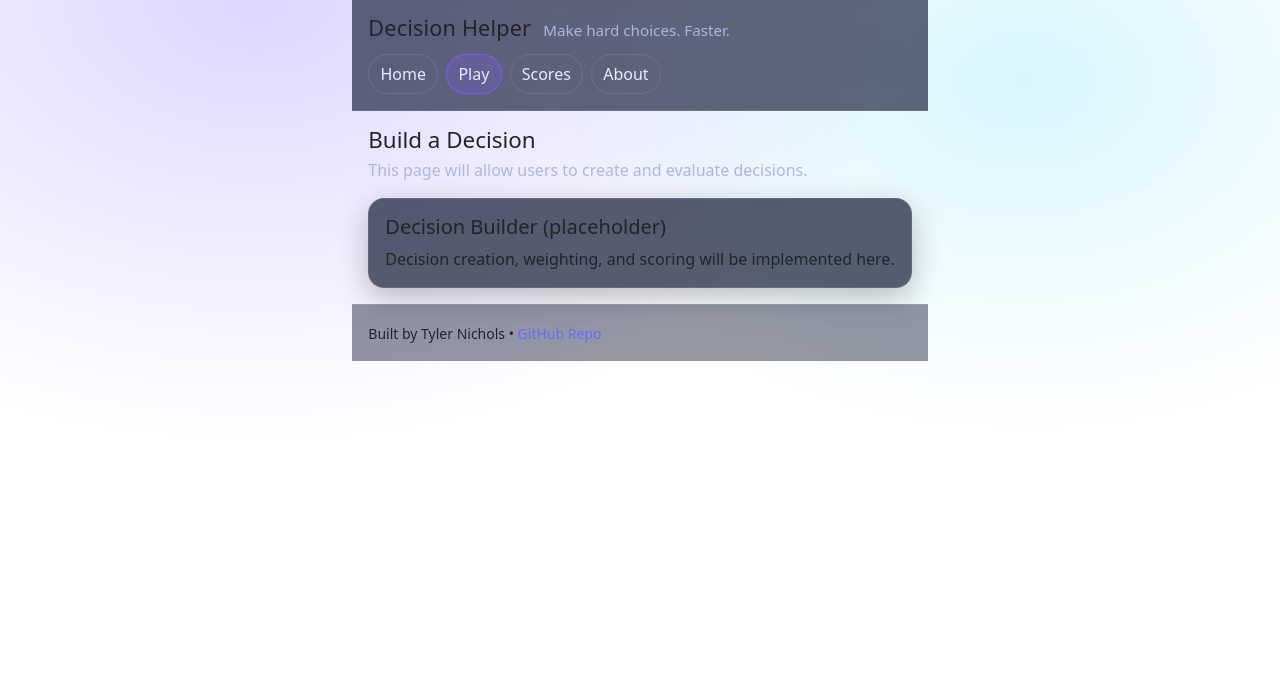
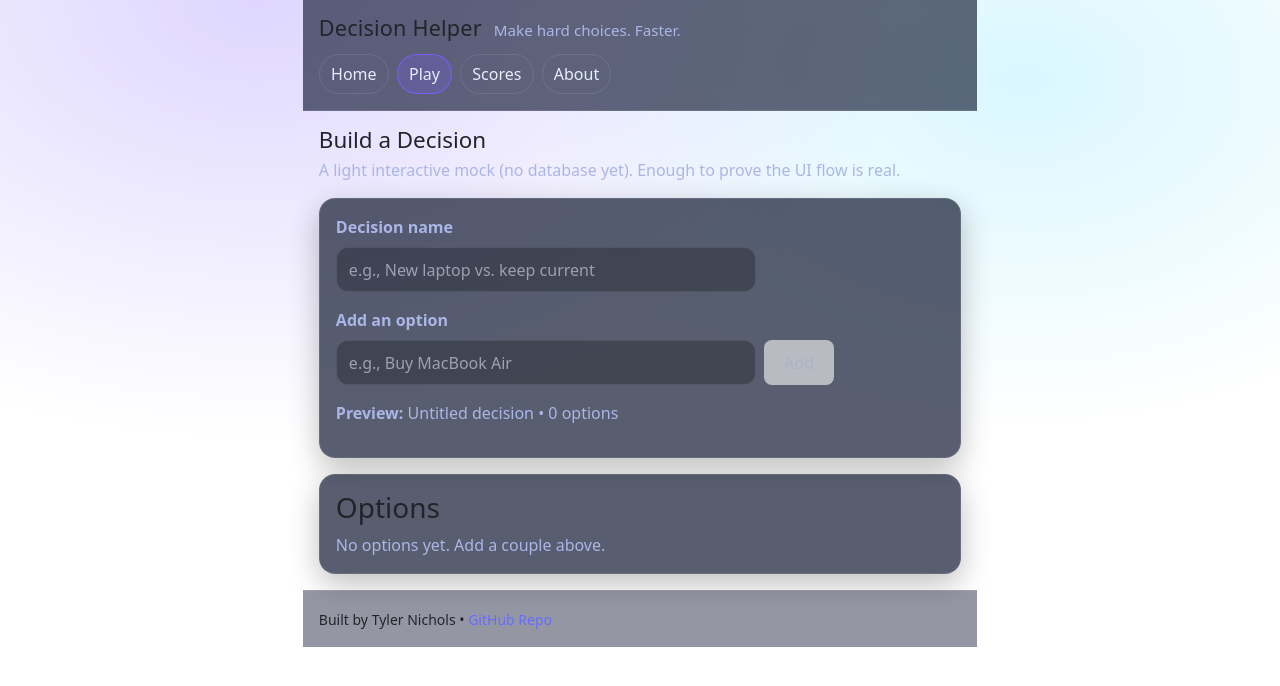
Before and after one commit to aztyler77-ux/startup, a React (Vite) app in the folder react/: page /play in a window 1280 px wide. Shown: the top 686 px of the page. Built offline with nearby package versions, Linux system fonts and the light colour scheme.

Commit message:
feat: nav active styling + interactive play mock

```diff
--- a/react/src/App.jsx
+++ b/react/src/App.jsx
@@ -6,12 +6,14 @@ import About from './views/About';
 import NotFound from './views/NotFound';
 
 function Nav() {
+  const navClass = ({ isActive }) => (isActive ? 'active' : undefined);
+
   return (
     <nav className="site-nav" aria-label="Primary">
-      <NavLink to="/" end>Home</NavLink>
-      <NavLink to="/play">Play</NavLink>
-      <NavLink to="/scores">Scores</NavLink>
-      <NavLink to="/about">About</NavLink>
+      <NavLink to="/" end className={navClass}>Home</NavLink>
+      <NavLink to="/play" className={navClass}>Play</NavLink>
+      <NavLink to="/scores" className={navClass}>Scores</NavLink>
+      <NavLink to="/about" className={navClass}>About</NavLink>
     </nav>
   );
 }
--- a/react/src/views/Play.jsx
+++ b/react/src/views/Play.jsx
@@ -1,13 +1,91 @@
+import { useMemo, useState } from 'react';
+
 export default function Play() {
+  const [decisionName, setDecisionName] = useState('');
+  const [optionText, setOptionText] = useState('');
+  const [options, setOptions] = useState([]);
+
+  const canAdd = optionText.trim().length > 0;
+
+  const summary = useMemo(() => {
+    const name = decisionName.trim() || 'Untitled decision';
+    return `${name} • ${options.length} option${options.length === 1 ? '' : 's'}`;
+  }, [decisionName, options.length]);
+
+  function addOption(e) {
+    e.preventDefault();
+    const val = optionText.trim();
+    if (!val) return;
+    setOptions((prev) => [...prev, { id: crypto.randomUUID(), label: val }]);
+    setOptionText('');
+  }
+
+  function removeOption(id) {
+    setOptions((prev) => prev.filter((o) => o.id !== id));
+  }
+
   return (
     <>
       <h2 className="page-title">Build a Decision</h2>
-      <p className="page-subtitle">This page will allow users to create and evaluate decisions.</p>
+      <p className="page-subtitle">
+        A light interactive mock (no database yet). Enough to prove the UI flow is real.
+      </p>
 
-      <section className="cardish">
-        <h3 className="h5 mb-2">Decision Builder (placeholder)</h3>
-        <p className="mb-0">Decision creation, weighting, and scoring will be implemented here.</p>
-      </section>
+      <div className="cardish" style={{ marginBottom: '1rem' }}>
+        <div style={{ display: 'flex', gap: '1rem', flexWrap: 'wrap', alignItems: 'end' }}>
+          <div style={{ flex: '1 1 320px' }}>
+            <label htmlFor="decisionName">Decision name</label>
+            <div style={{ marginTop: '.5rem' }}>
+              <input
+                id="decisionName"
+                value={decisionName}
+                onChange={(e) => setDecisionName(e.target.value)}
+                placeholder="e.g., New laptop vs. keep current"
+              />
+            </div>
+          </div>
+
+          <div style={{ flex: '1 1 320px' }}>
+            <label htmlFor="optionText">Add an option</label>
+            <form onSubmit={addOption} style={{ marginTop: '.5rem', display: 'flex', gap: '.5rem' }}>
+              <input
+                id="optionText"
+                value={optionText}
+                onChange={(e) => setOptionText(e.target.value)}
+                placeholder="e.g., Buy MacBook Air"
+              />
+              <button type="submit" disabled={!canAdd} style={{ opacity: canAdd ? 1 : 0.6 }}>
+                Add
+              </button>
+            </form>
+          </div>
+        </div>
+
+        <p style={{ marginTop: '1rem', color: 'var(--muted)' }}>
+          <strong>Preview:</strong> {summary}
+        </p>
+      </div>
+
+      <div className="cardish">
+        <h3 style={{ marginTop: 0 }}>Options</h3>
+
+        {options.length === 0 ? (
+          <p style={{ marginBottom: 0, color: 'var(--muted)' }}>
+            No options yet. Add a couple above.
+          </p>
+        ) : (
+          <ul style={{ margin: 0, paddingLeft: '1.25rem', color: 'var(--muted)' }}>
+            {options.map((o) => (
+              <li key={o.id} style={{ marginBottom: '.5rem' }}>
+                <span style={{ color: 'var(--text)' }}>{o.label}</span>{' '}
+                <button type="button" onClick={() => removeOption(o.id)} style={{ marginLeft: '.5rem' }}>
+                  Remove
+                </button>
+              </li>
+            ))}
+          </ul>
+        )}
+      </div>
     </>
   );
 }
```
